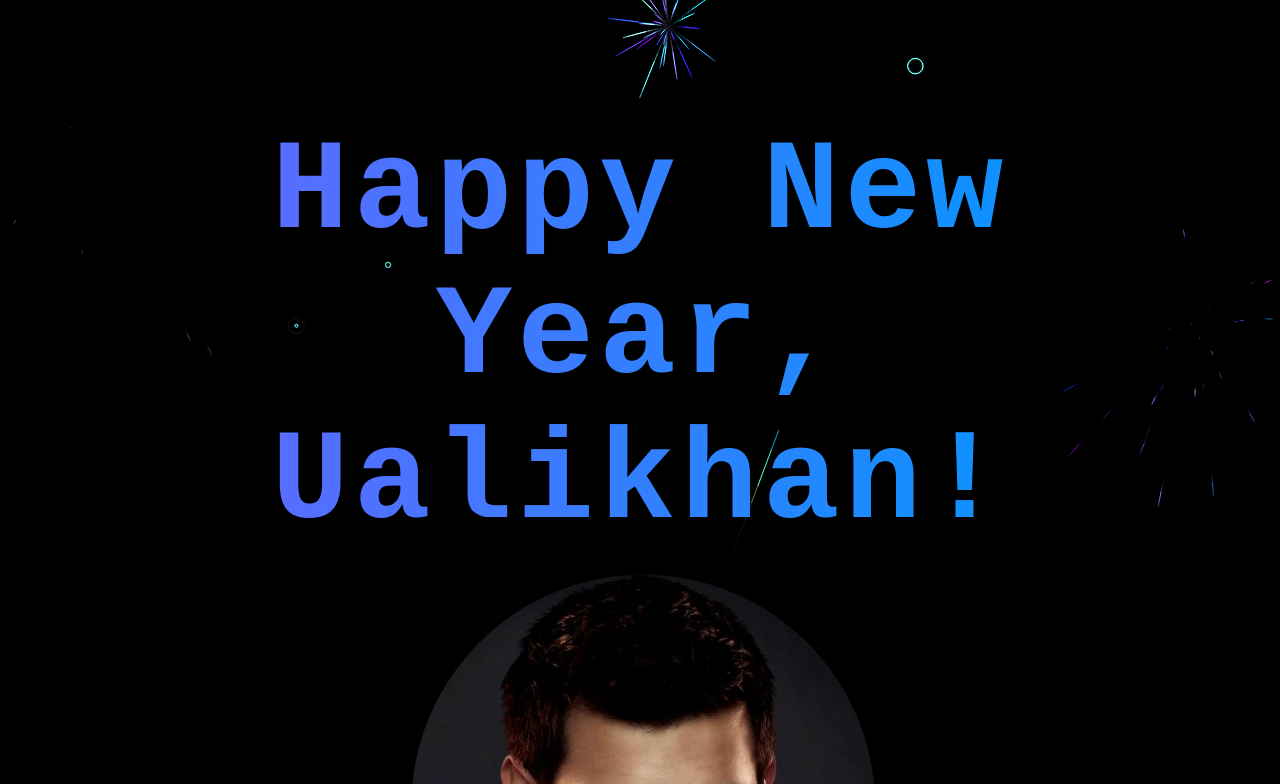
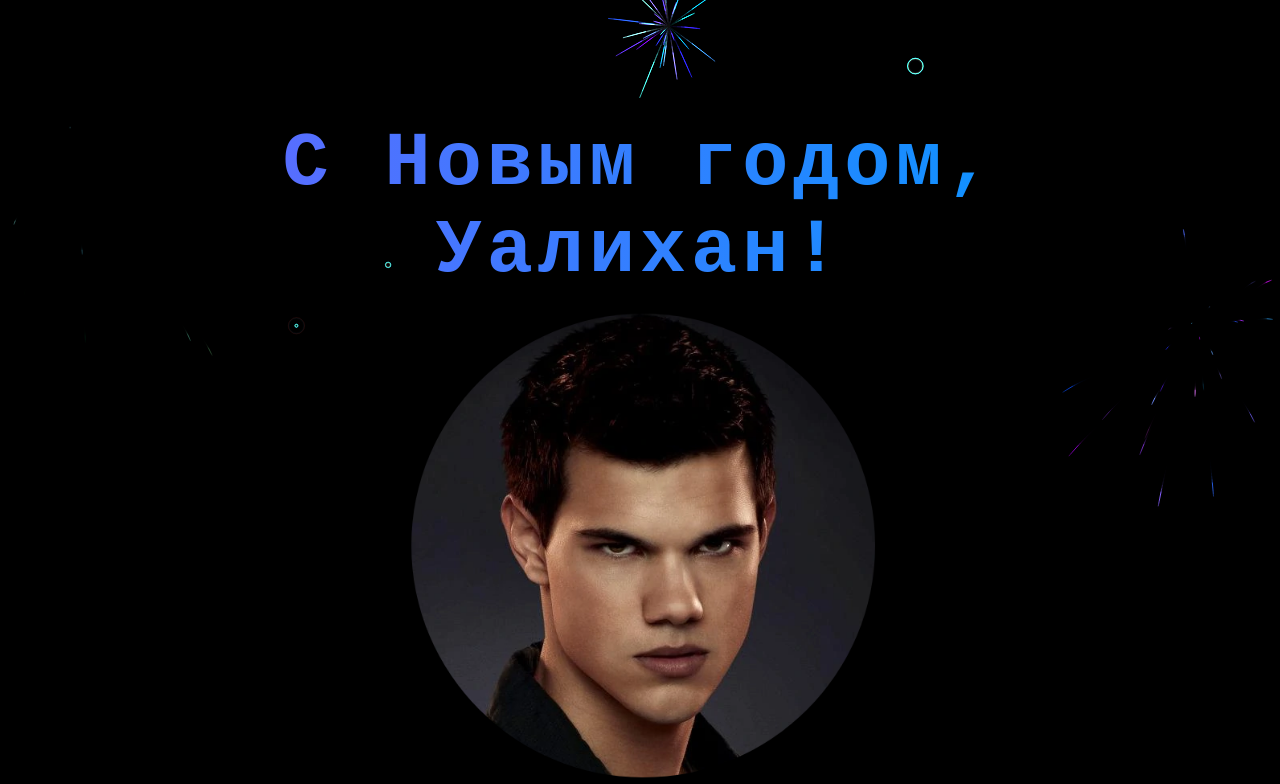
Before and after one commit to mymphe/ualikhan, a plain HTML site: page index.html in a window 1280 px wide. Shown: the top 784 px of the page. Drawn offline with Linux system fonts and the light colour scheme.

Commit message:
add text

```diff
--- a/index.html
+++ b/index.html
@@ -13,9 +13,11 @@
     <!-- setup our canvas element -->
     <canvas id="canvas">Canvas is not supported in your browser.</canvas>
     <div id="shadowBox">
-        <h3 class="rainbow rainbow_text_animated">Happy New Year, Ualikhan!
+        <h3 class="rainbow rainbow_text_animated">C Новым годом, Уалихан!
         </h3>
         <img src="jacob.png" />
+        <h3 class="rainbow rainbow_text_animated">Дарю этот домен для твоего портфолио. С ним ты найдешь работу погромистом в 2023 году. Домен проплачен на три года вперед.
+        </h3>
     </div>
 
     <!-- setup script -->
--- a/styles.css
+++ b/styles.css
@@ -3,6 +3,8 @@ body {
 	background: #000;
 	margin: 0;
     width: 100vw;
+    overflow-x: hidden;
+    overflow-x: hidden;
 }
 
 * {
@@ -34,7 +36,7 @@ img {
 .rainbow {
     text-align: center;
     text-decoration: underline;
-    font-size: clamp(20px, 10vw, 200px);
+    font-size: 6vw;
     font-family: monospace;
     letter-spacing: 5px;
 }
```
